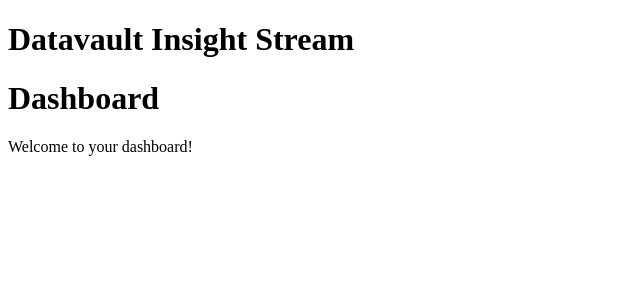
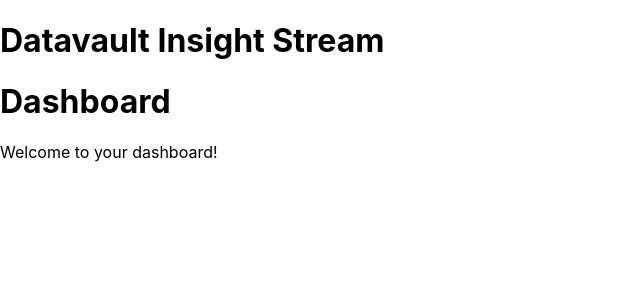
Before and after one commit to khatteli-Wassim/datavault-insight-stream, a Next.js app: page /dashboard in a window 1280 px wide. Shown: the top 300 px of the page, without its empty margins (0-640 px from the left). Built offline with nearby package versions, Linux system fonts and the light colour scheme.

Commit message:
chore: set up basic project structure with styles

```diff
--- /dev/null
+++ b/pages/_app.tsx
@@ -0,0 +1,8 @@
+import type { AppProps } from 'next/app';
+import '../styles/global.css';
+
+function MyApp({ Component, pageProps }: AppProps) {
+  return <Component {...pageProps} />;
+}
+
+export default MyApp;
--- /dev/null
+++ b/styles/global.css
@@ -0,0 +1 @@
+body { margin: 0; padding: 0; font-family: -apple-system, BlinkMacSystemFont, 'Segoe UI', Roboto, 'Helvetica Neue', Arial, sans-serif; }
```
